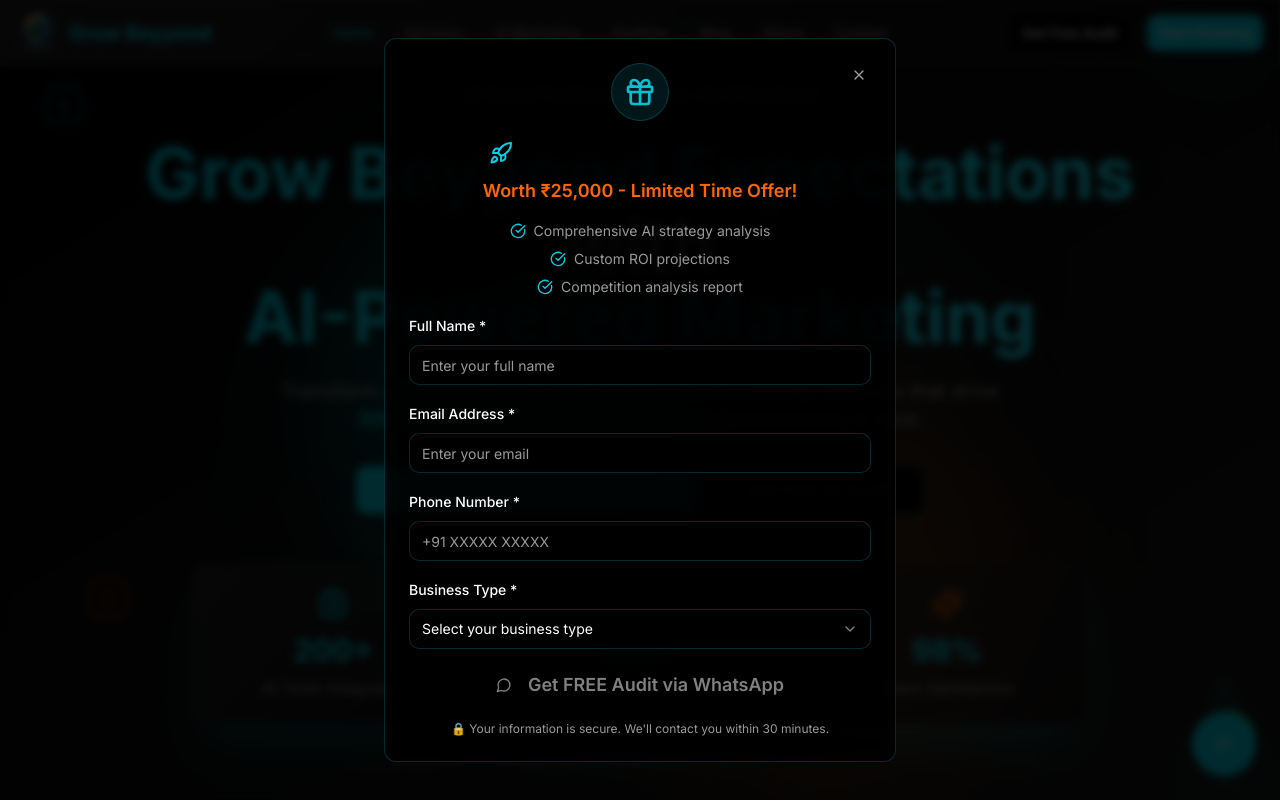
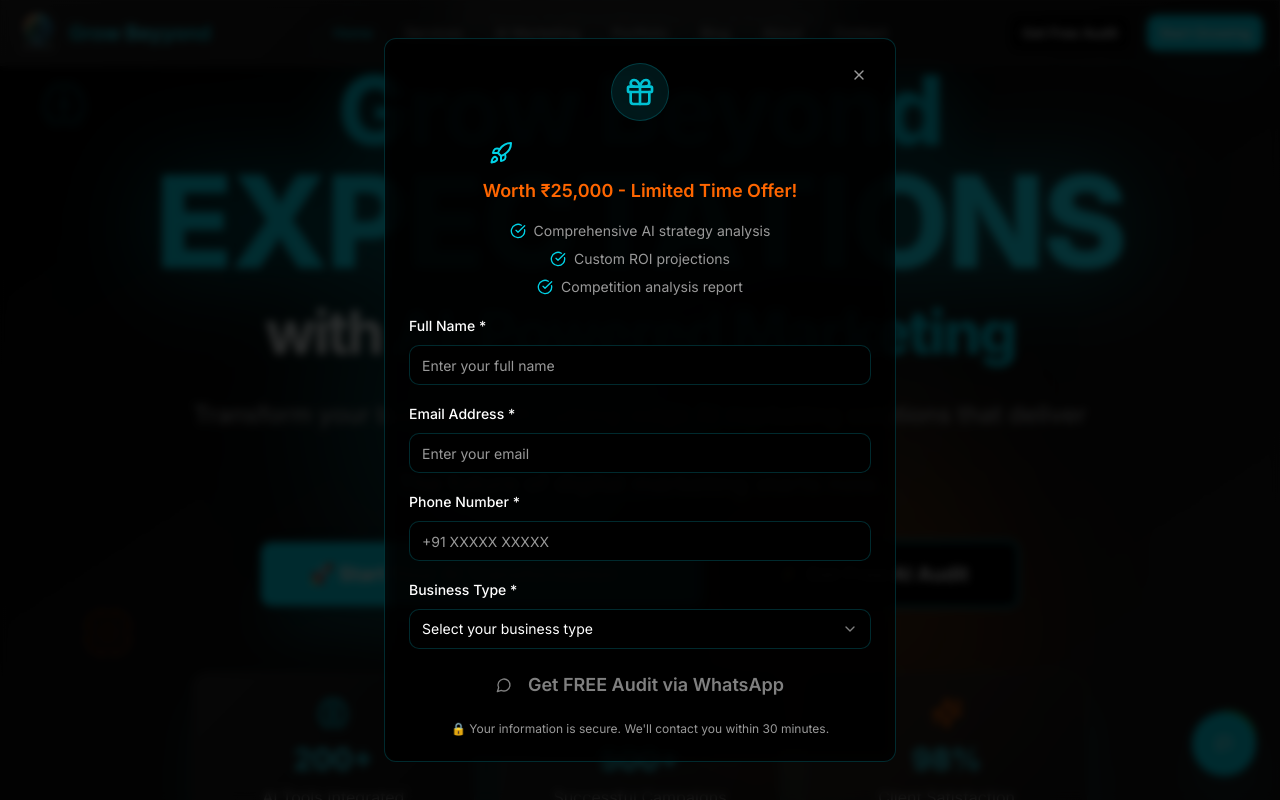
Before and after one commit to growbeyyond/growbeyyond-ai-advantage, a React (Vite) app: page / in a window 1280 px wide. Shown: the top 800 px of the page. Built offline with nearby package versions, Linux system fonts and the light colour scheme.

Commit message:
Refine Hero section styling

```diff
--- a/src/components/Hero.tsx
+++ b/src/components/Hero.tsx
@@ -41,33 +41,38 @@ const Hero = () => {
         </Badge>
 
         {/* Main Headline */}
-        <h1 className="text-4xl md:text-6xl lg:text-7xl font-bold mb-6 leading-tight">
-          <span className="gradient-text">Grow Beyyond Expectations</span>
-          <br />
-          <span className="text-foreground">with</span>
-          <br />
-          <span className="gradient-text">AI-Powered Marketing</span>
+        <h1 className="text-5xl md:text-7xl lg:text-8xl font-black mb-8 leading-[0.9] tracking-tight">
+          <span className="block text-primary drop-shadow-[0_0_30px_hsl(var(--primary)/0.5)] animate-pulse">
+            Grow Beyond
+          </span>
+          <span className="block text-6xl md:text-8xl lg:text-9xl font-black bg-gradient-to-r from-primary via-primary-glow to-primary bg-clip-text text-transparent animate-gradient bg-[length:200%_200%] drop-shadow-[0_0_50px_hsl(var(--primary)/0.8)]">
+            EXPECTATIONS
+          </span>
+          <span className="block text-3xl md:text-5xl lg:text-6xl font-bold text-foreground/90 mt-4">
+            with <span className="text-primary font-black">AI-Powered Marketing</span>
+          </span>
         </h1>
 
         {/* Subheadline */}
-        <p className="text-lg md:text-xl text-muted-foreground mb-8 max-w-3xl mx-auto leading-relaxed">
-          Transform your business with cutting-edge AI marketing solutions that drive
-          <span className="text-primary font-semibold"> 300% better results</span>.
-          The future of digital marketing is here.
+        <p className="text-xl md:text-2xl text-muted-foreground mb-10 max-w-4xl mx-auto leading-relaxed font-medium">
+          Transform your business with cutting-edge AI marketing solutions that deliver
+          <span className="text-primary font-bold text-2xl md:text-3xl drop-shadow-[0_0_20px_hsl(var(--primary)/0.5)]"> 300% better results</span>.
+          <br className="hidden md:block" />
+          <span className="text-foreground font-semibold">The future of digital marketing starts now.</span>
         </p>
 
         {/* CTAs */}
-        <div className="flex flex-col sm:flex-row gap-4 justify-center items-center mb-12">
-          <Button size="lg" className="text-lg px-8 py-6 shadow-intense group">
-            Start Your AI Transformation
-            <ArrowRight className="ml-2 w-5 h-5 group-hover:translate-x-1 transition-transform" />
+        <div className="flex flex-col sm:flex-row gap-6 justify-center items-center mb-16">
+          <Button size="lg" className="text-xl px-12 py-8 shadow-intense group hover:shadow-[0_0_50px_hsl(var(--primary)/0.6)] hover:scale-105 transition-all duration-300 font-bold">
+            🚀 Start Your AI Transformation
+            <ArrowRight className="ml-3 w-6 h-6 group-hover:translate-x-2 transition-transform duration-300" />
           </Button>
           <Button
             variant="outline"
             size="lg"
-            className="text-lg px-8 py-6 border-primary/50 hover:border-primary"
+            className="text-xl px-12 py-8 border-2 border-primary/70 hover:border-primary hover:bg-primary/10 hover:shadow-[0_0_30px_hsl(var(--primary)/0.4)] hover:scale-105 transition-all duration-300 font-semibold"
           >
-            Get Free AI Audit
+            ⚡ Get Free AI Audit
           </Button>
         </div>
 
--- a/src/index.css
+++ b/src/index.css
@@ -36,11 +36,11 @@
     --accent-glow: 24 100% 60%;
     --accent-foreground: 0 0% 100%;
 
-    /* Simplified Gradients */
-    --gradient-primary: linear-gradient(135deg, hsl(185 100% 45%), hsl(185 100% 55%));
-    --gradient-hero: linear-gradient(135deg, hsl(185 100% 45%), hsl(185 100% 55%));
+    /* Dynamic Gradients */
+    --gradient-primary: linear-gradient(135deg, hsl(185 100% 45%), hsl(185 100% 65%), hsl(185 100% 45%));
+    --gradient-hero: linear-gradient(135deg, hsl(185 100% 35%), hsl(185 100% 55%), hsl(185 100% 35%));
     --gradient-card: linear-gradient(135deg, hsl(0 0% 15% / 0.8), hsl(0 0% 5% / 0.4));
-    --gradient-text: linear-gradient(135deg, hsl(185 100% 45%), hsl(185 100% 55%));
+    --gradient-text: linear-gradient(90deg, hsl(185 100% 40%), hsl(185 100% 60%), hsl(185 100% 40%));
 
     /* Logo Blue Shadows */
     --shadow-premium: 0 25px 50px -12px hsl(185 100% 45% / 0.25);
@@ -182,4 +182,9 @@
   .hide-scrollbar::-webkit-scrollbar {
     display: none;
   }
+
+  /* Additional animations */
+  .animate-gradient {
+    animation: gradient 3s ease infinite;
+  }
 }
```
